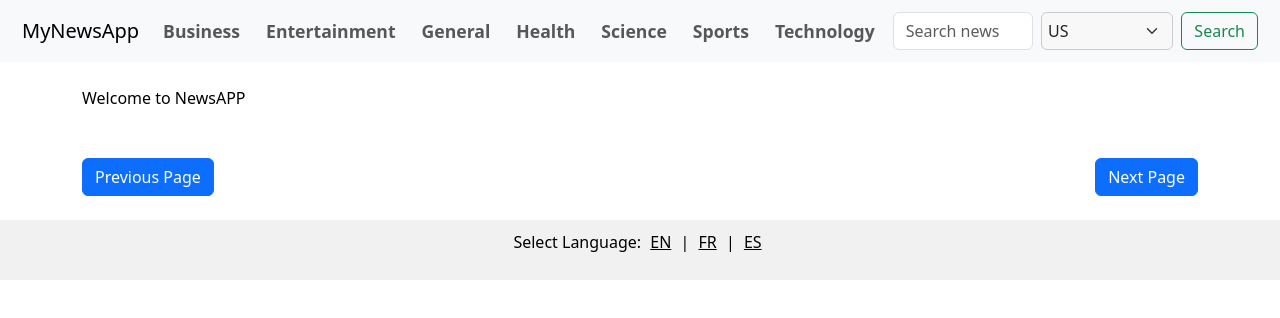
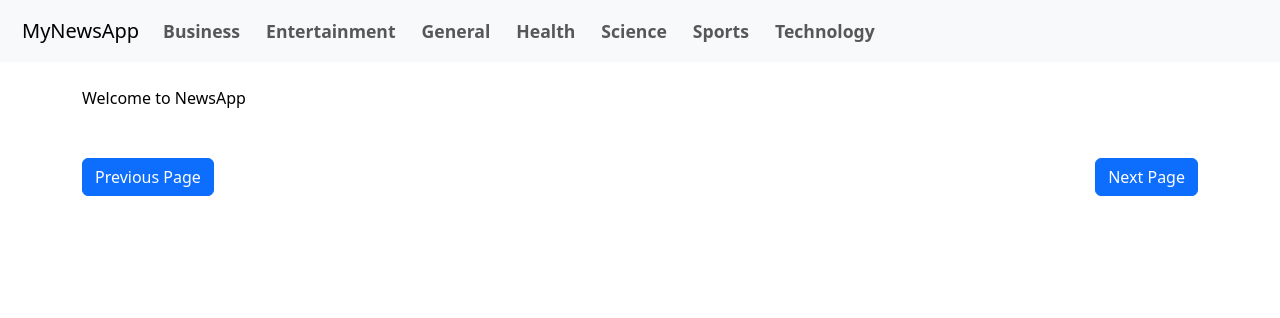
Before and after one commit to ramachandraa-ps/samplewebsite, a plain HTML site: page index.html in a window 1280 px wide. Drawn offline with nearby package versions, Linux system fonts and the light colour scheme.

Commit message:
removed search country and footer

```diff
--- a/index.html
+++ b/index.html
@@ -25,27 +25,12 @@
                 <li class="nav-item"><a class="nav-link" href="#" data-category="sports">Sports</a></li>
                 <li class="nav-item"><a class="nav-link" href="#" data-category="technology">Technology</a></li>
             </ul>
-
-            <!-- Search Bar and Country Dropdown -->
-            <form class="d-flex ms-auto">
-                <input class="form-control me-2" id="searchInput" type="search" placeholder="Search news">
-
-                <!-- Country Dropdown -->
-                <select id="countryDropdown" class="form-select me-2">
-                    <option value="us">US</option>
-                    <option value="ae">AE</option>
-                    <option value="ar">AR</option>
-                    <!-- add other countries here -->
-                </select>
-
-                <button class="btn btn-outline-success" id="searchButton" type="button">Search</button>
-            </form>
         </div>
     </nav>
 
     <!-- Results Information -->
     <div class="container mt-4">
-        <div class="results-info" id="resultsInfo">Welcome to NewsAPP</div>
+        <div class="results-info" id="resultsInfo">Welcome to NewsApp</div>
     </div>
 
     <!-- News Section -->
@@ -59,17 +44,6 @@
         <button class="btn btn-primary" id="nextPage">Next Page</button>
     </div>
 
-    <!-- Footer Section -->
-    <footer class="footer mt-4">
-        <div class="container">
-            <p>Select Language:
-                <a href="#" data-language="en">EN</a> |
-                <a href="#" data-language="fr">FR</a> |
-                <a href="#" data-language="es">ES</a> <!-- Add more languages here -->
-            </p>
-        </div>
-    </footer>
-
     <!-- Bootstrap JS and Popper.js -->
     <script src="https://cdn.jsdelivr.net/npm/@popperjs/core@2.11.6/dist/umd/popper.min.js"></script>
     <script src="https://cdn.jsdelivr.net/npm/bootstrap@5.3.0-alpha1/dist/js/bootstrap.min.js"></script>
```
